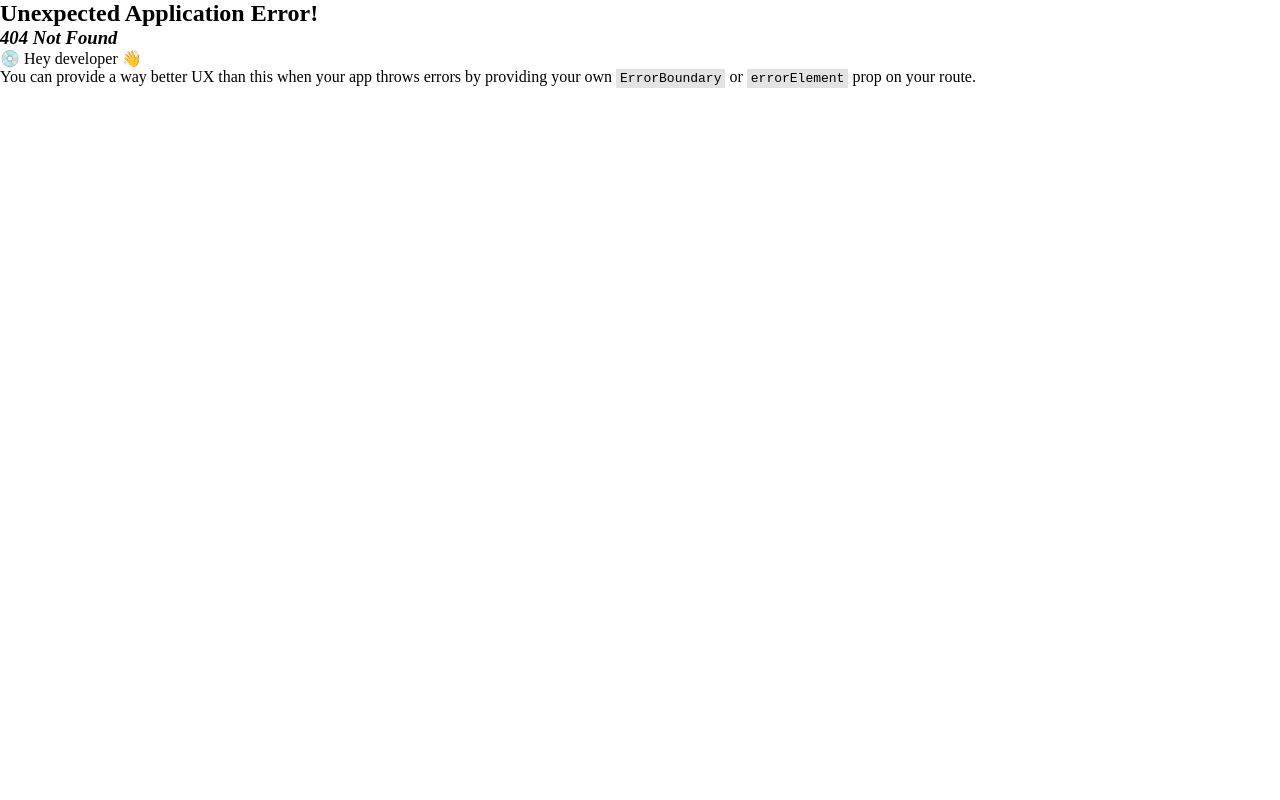
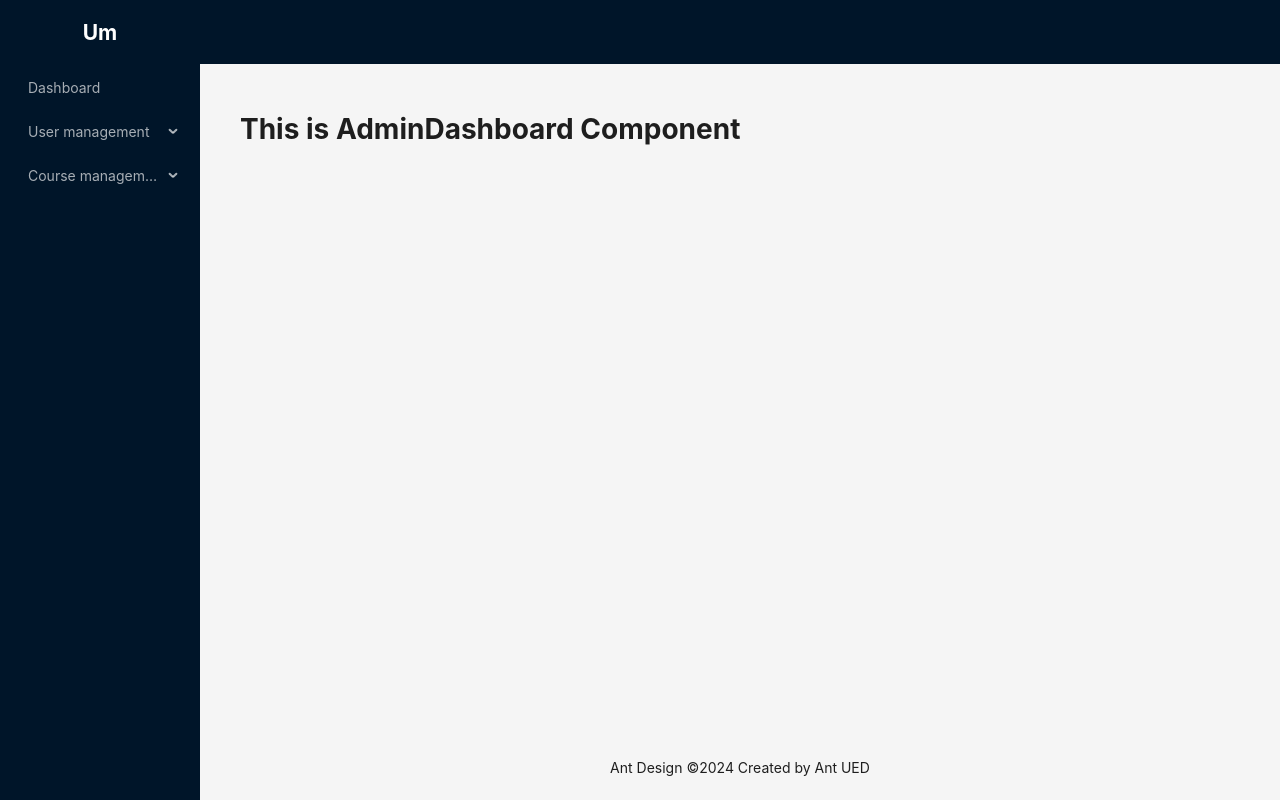
Before and after one commit to rudro987/um-client, a React (Vite) app: page /faculty/dashboard in a window 1280 px wide. Before the commit this address had no page. Built offline with nearby package versions, Linux system fonts and the light colour scheme.

Commit message:
sidebar and menu dynamically added through an common array

```diff
--- a/src/components/layout/MainLayout.tsx
+++ b/src/components/layout/MainLayout.tsx
@@ -1,32 +1,8 @@
-import { Layout, Menu, MenuProps } from "antd";
-import { NavLink, Outlet } from "react-router-dom";
+import { Layout, Menu } from "antd";
+import { Outlet } from "react-router-dom";
+import { adminSidebarItems } from "../../routes/admin.routes";
 
 const { Header, Content, Footer, Sider } = Layout;
-
-const items: MenuProps["items"] = [
-  {
-    key: "Dashboard",
-    label: <NavLink to="/admin/dashboard">Dashboard</NavLink>,
-  },
-  {
-    key: "User Management",
-    label: "User Management",
-    children: [
-      {
-        key: "Create Admin",
-        label: <NavLink to="/admin/create-admin">Create Admin</NavLink>,
-      },
-      {
-        key: "Create Faculty",
-        label: <NavLink to="/admin/create-faculty">Create Faculty</NavLink>,
-      },
-      {
-        key: "Create Student",
-        label: <NavLink to="/admin/create-student">Create Student</NavLink>,
-      },
-    ],
-  },
-];
 
 const MainLayout = () => {
   return (
@@ -56,7 +32,7 @@ const MainLayout = () => {
           theme="dark"
           mode="inline"
           defaultSelectedKeys={["4"]}
-          items={items}
+          items={adminSidebarItems}
         />
       </Sider>
       <Layout>
--- /dev/null
+++ b/src/routes/admin.routes.tsx
@@ -0,0 +1,125 @@
+import { ReactNode } from "react";
+import AdminDashboard from "../pages/admin/AdminDashboard";
+import CreateAdmin from "../pages/admin/CreateAdmin";
+import CreateFaculty from "../pages/admin/CreateFaculty";
+import CreateStudent from "../pages/admin/CreateStudent";
+import { NavLink } from "react-router-dom";
+
+type TRoute = {
+    path: string;
+    element: ReactNode;
+}
+
+type TSidebarItem = {
+    key: string;
+    label: ReactNode;
+    children?: TSidebarItem[];
+}
+
+const adminPaths = [
+    {
+        name: 'Dashboard',
+        path: 'dashboard',
+        element: <AdminDashboard />,
+    },
+    {
+        name: 'User management',
+        children: [
+            {
+                name: 'Create Admin',
+                path: 'create-admin',
+                element: <CreateAdmin />,
+            },
+            {
+                name: 'Create Faculty',
+                path: 'create-faculty',
+                element: <CreateFaculty />,
+            },
+            {
+                name: 'Create Student',
+                path: 'create-student',
+                element: <CreateStudent />,
+            },
+            {
+                name: 'Create Memner',
+                path: 'create-member',
+                element: <CreateStudent />,
+            },
+        ],
+    },
+    {
+        name: 'Course management',
+        children: [
+            {
+                name: 'Offered Course',
+                path: 'offered-course',
+                element: <CreateAdmin />,
+            },
+        ],
+    },
+];
+
+export const adminRoutes = adminPaths.reduce((acc : TRoute[], item) => {
+    if(item.path && item.element) {
+        acc.push({
+            path: item.path,
+            element: item.element
+        })
+    }
+
+    if(item.children) {
+        item.children.forEach(child => {
+            acc.push({
+                path: child.path,
+                element: child.element
+            })
+        })
+    }
+    return acc;
+}, []);
+
+export const adminSidebarItems = adminPaths.reduce((acc : TSidebarItem[], item) => {
+    if(item.path && item.name) {
+        acc.push({
+            key: item.name,
+            label: <NavLink to={`/admin/${item.path}`}>{item.name}</NavLink>
+        })
+    }
+
+    if(item.children) {
+        acc.push({
+            key: item.name,
+            label: item.name,
+            children: item.children.map(child => {
+                return {
+                    key: child.name,
+                    label: <NavLink to={`/admin/${child.path}`}>{child.name}</NavLink>
+                }
+            })
+        })
+    }
+    return acc;
+}, []);
+
+// const adminPaths = [
+//     {
+//         index: true,
+//         element: <AdminDashboard />
+//     },
+//     {
+//         path: 'dashboard',
+//         element: <AdminDashboard />
+//     },
+//     {
+//         path: 'create-student',
+//         element: <CreateStudent />
+//     },
+//     {
+//         path: 'create-faculty',
+//         element: <CreateFaculty />
+//     },
+//     {
+//         path: 'create-admin',
+//         element: <CreateAdmin />
+//     },
+// ];
--- a/src/routes/routes.tsx
+++ b/src/routes/routes.tsx
@@ -1,54 +1,28 @@
 import { createBrowserRouter } from "react-router-dom";
 import App from "../App";
-import About from "../pages/About";
-import Contact from "../pages/Contact";
 import Login from "../pages/Login";
 import Register from "../pages/Register";
-import AdminDashboard from "../pages/admin/AdminDashboard";
-import CreateStudent from "../pages/admin/CreateStudent";
-import CreateFaculty from "../pages/admin/CreateFaculty";
-import CreateAdmin from "../pages/admin/CreateAdmin";
+import { adminRoutes } from "./admin.routes";
 
 const router = createBrowserRouter([
     {
         path: '/',
         element: <App />,
-        children: [
-            {
-                path: 'about',
-                element: <About />
-            },
-            {
-                path: 'contact',
-                element: <Contact />
-            },
-        ]
     },
     {
         path: '/admin',
         element: <App />,
-        children: [
-            {
-                index: true,
-                element: <AdminDashboard />
-            },
-            {
-                path: 'dashboard',
-                element: <AdminDashboard />
-            },
-            {
-                path: 'create-student',
-                element: <CreateStudent />
-            },
-            {
-                path: 'create-faculty',
-                element: <CreateFaculty />
-            },
-            {
-                path: 'create-admin',
-                element: <CreateAdmin />
-            },
-        ]
+        children: adminRoutes,
+    },
+    {
+        path: '/faculty',
+        element: <App />,
+        children: adminRoutes,
+    },
+    {
+        path: '/student',
+        element: <App />,
+        children: adminRoutes,
     },
     {
         path: '/login',
```
